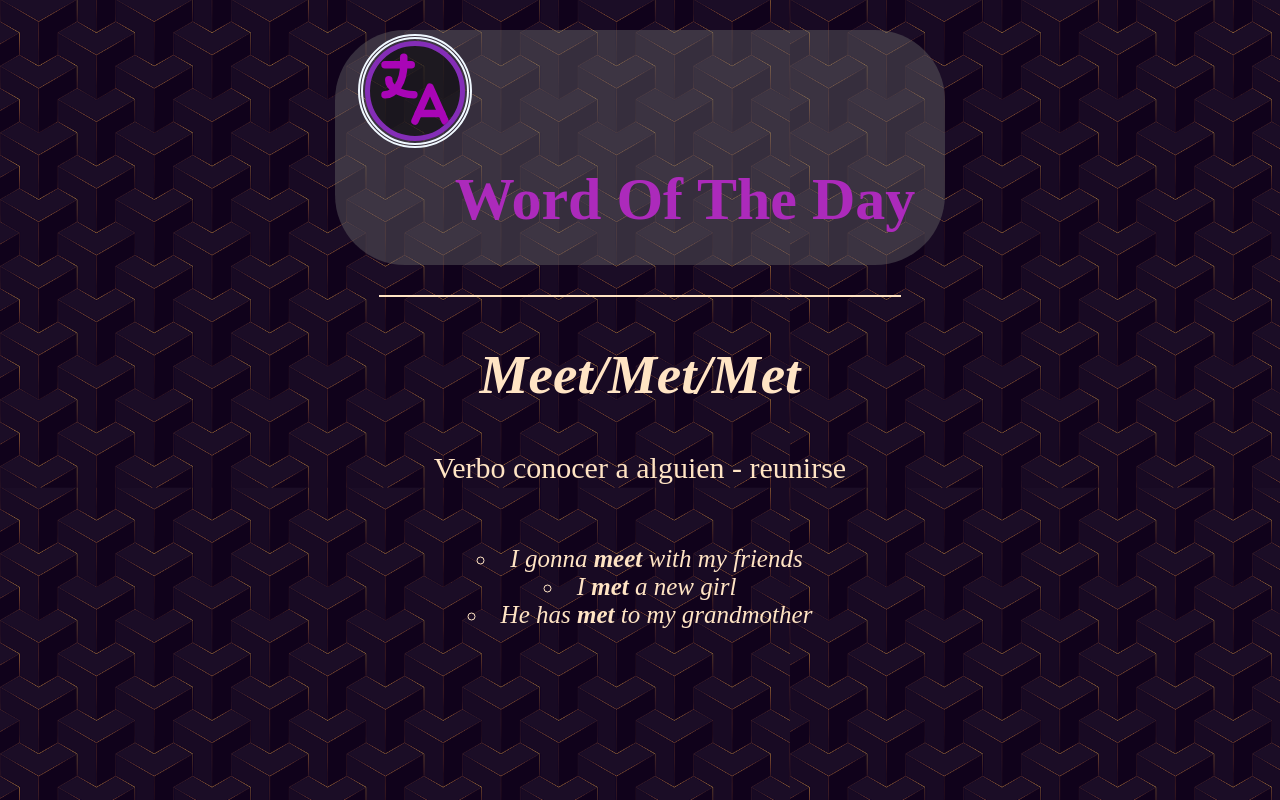
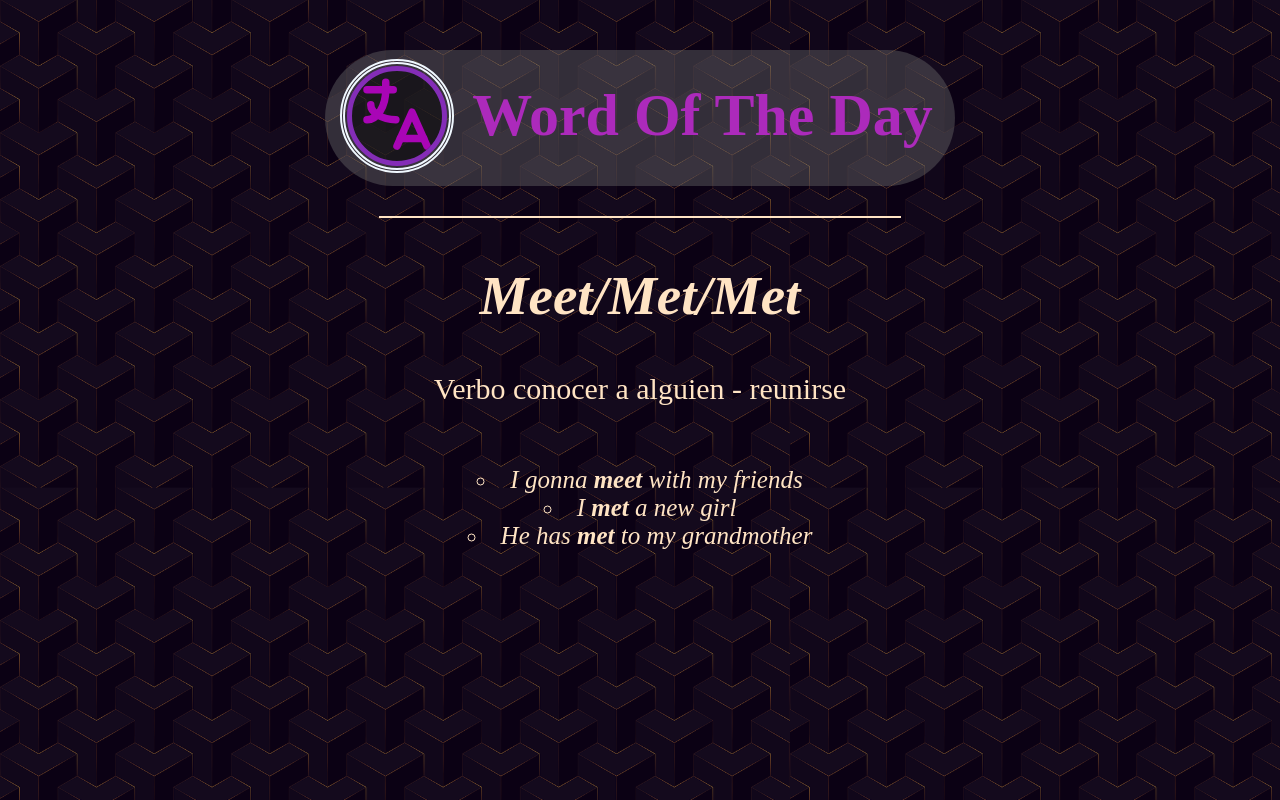
Before and after one commit to L3Ospina/EnglishWord, a plain HTML site: page Index.html in a window 1280 px wide. Drawn offline with Linux system fonts and the light colour scheme.

Commit message:
Interfaz casi terminada

```diff
--- a/Estilos/CS.css
+++ b/Estilos/CS.css
@@ -5,23 +5,36 @@ Body{
     margin: 0px;/*Margen*/
 }
 .FondoN{
-    background-color: rgba(51, 8, 88, 0.315);/*Capa oscura*/
+    background-color: rgba(27, 4, 47, 0.425);/*Capa oscura*/
     width: 100%;/*Ancho*/
     height: 100vh;/*Alto pero con vh*/
 }
 
 /*-------------------------------------*/
-
 main{
-    display: flex;/*NO SE*/
-    justify-content: center;/*Aliena al centro*/
+    display: flex; /*tipo de display*/
+    justify-content: center;/*centrar contenido*/
 }
 
+.Presentacion{
+    /*------Organizar los dos elementos-------*/
+    display: flex; /*tipo de display*/
+    justify-content: center;/*centrar contenido*/
+
+    min-width: 630px;/*Ancho minimo*/
+    max-width: 520px;/*Ancho maximo*/
+
+    border-radius: 70px;/*Radio de los vordes*/
+
+    padding: 11px 0px;/*Relleno de adentro a fuera*/
+
+    margin: 50px 0px 0px 0px;/*Margen de arriba*/
+    background-color: rgba(108, 108, 108, 0.423);/*Fondo Cor*/
+}
 
 .Logo svg{
-    position: relative;/*fixed, relative, sticky posicion en relacion
-    se puede acomodar con right o top*/
 
+    margin: 5px 5px 5px 20px;/*Margen*/
     height: 90px;/*Largo*/
     width: 90px;/*Ancho*/
 
@@ -35,33 +48,16 @@ main{
     outline-style: double;/*Linea fuera del borde*/
     outline-width: 5px;/*Grosor*/
     outline-color: aliceblue;/*Color*/
-    outline-offset: 2px;
-
+    outline-offset: 2px;/*distancia de la linea*/
 }
 
 .Titulo h1{
-    color: rgb(172, 42, 187);
-    margin: 20px 0px 20px 90px;/*Mod margen*/
+    color: rgb(172, 42, 187);/*Color letra*/
+    margin: 20px 20px 0px 20px;/*Mod margen*/
 
     text-align: center;/*Alinea Textos*/
     text-transform: capitalize;/*Tranforma el texto*/
     font-size: 60px/*Tamaño de la fuente*/
-
-}
-
-.Presentacion{
-    min-width: 520px;/*Ancho minimo*/
-
-    border-radius: 70px;/*Radio de los vordes*/
-
-    padding: 11px 30px;/*Relleno de adentro a fuera*/
-
-    margin-top: 30px;/*Margen de arriba*/
-    background-color: rgba(108, 108, 108, 0.423);/*Fondo Cor*/
-
-    /*------Organizar los dos elementos-------*/
-
-
 }
 
 /*----------------------------------------------------------------------*/
@@ -69,7 +65,7 @@ main{
 hr{/*La raya*/
     width: 520px;/*Ancho minimo*/
     margin: 30px  auto;/*Margen*/
-    border-style: solid;
+    border-style: solid;/*Estilo de borde*/
 }
 
 /*----------------------------------------------------------------------*/
@@ -78,10 +74,13 @@ hr{/*La raya*/
     text-align: center;/*Alineacion*/
     text-transform: capitalize;/*tranformo a capital inicial*/
     font-size: 55px;/*Tamaño funete*/
+    transition: text-shadow 1s;/*transition: text 1s; /*Transicion del color*/
 }
 .Palabra:hover h2{ /*Cambia de color cursor encima*/
-    color: rgb(22, 171, 129);/*color de la funete*/
-    transition: color 1s; /*Transicion del color*/
+
+    /*color: rgb(22, 171, 129);/*color de la funete*/
+    text-shadow: rgb(255, 147, 230) 0px 0 20px;/*sombraLet*/
+
 }
 
 /*----------------------------------------------------------------------*/
--- a/Index.html
+++ b/Index.html
@@ -15,7 +15,7 @@
     <section class="FondoN">
 
         <main>
-            <section class="Presentacion">
+            <header class="Presentacion">
                 <div class="Logo">
                     <svg xmlns="http://www.w3.org/2000/svg" class="icon icon-tabler icon-tabler-language" width="88"
                         height="88" viewBox="0 0 24 24" stroke-width="2" stroke="#a905b6" fill="none"
@@ -31,7 +31,7 @@
                 <div class="Titulo">
                     <h1>word of the day</h1>
                 </div>
-            </section>
+            </header>
         </main>
         <hr>
         <section>
```
